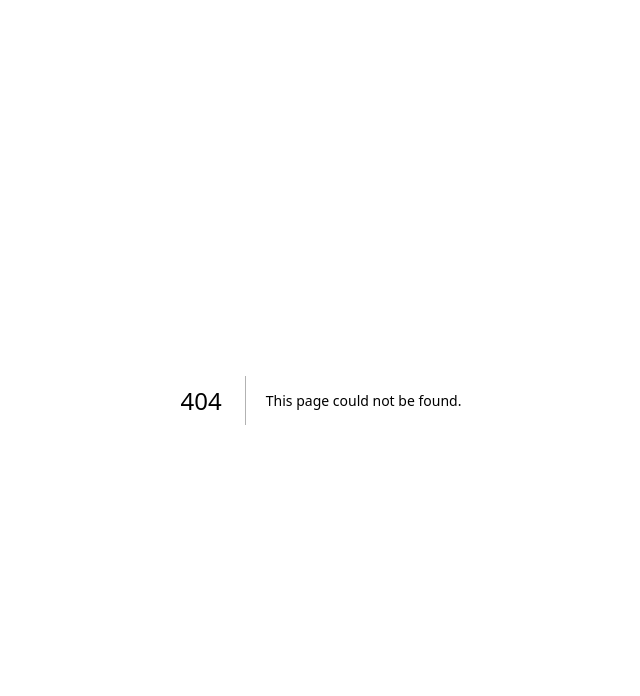
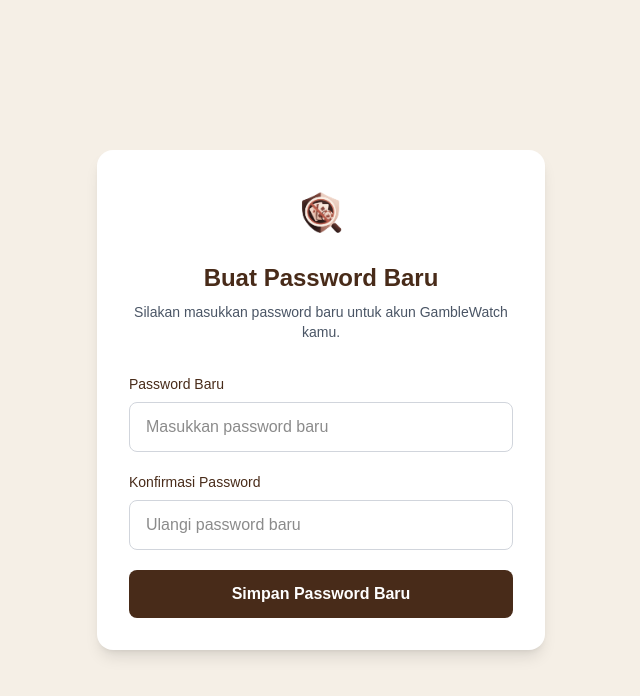
Before and after one commit to AgilePemdigi-2026/GambleWatch, a Next.js app: page /reset-password in a window 1280 px wide. Before the commit this address had no page. Shown: the top 696 px of the page, without its empty margins (319-959 px from the left). Built offline with nearby package versions, Linux system fonts and the light colour scheme.

Commit message:
Add reset password page

```diff
--- /dev/null
+++ b/app/reset-password/page.tsx
@@ -0,0 +1,128 @@
+
+'use client';
+
+import { useState, type FormEvent } from 'react';
+import { useRouter } from 'next/navigation';
+import { createClient } from '@/lib/supabase/client';
+
+export default function ResetPasswordPage() {
+  const router = useRouter();
+
+  const [password, setPassword] = useState('');
+  const [confirmPassword, setConfirmPassword] = useState('');
+  const [loading, setLoading] = useState(false);
+  const [message, setMessage] = useState('');
+  const [error, setError] = useState('');
+
+  const handleResetPassword = async (e: FormEvent) => {
+    e.preventDefault();
+
+    setError('');
+    setMessage('');
+
+    if (password.length < 6) {
+      setError('Password minimal 6 karakter.');
+      return;
+    }
+
+    if (password !== confirmPassword) {
+      setError('Konfirmasi password tidak sesuai.');
+      return;
+    }
+
+    setLoading(true);
+
+    try {
+      const supabase = createClient();
+
+      const { error: updateError } =
+        await supabase.auth.updateUser({
+          password: password,
+        });
+
+      if (updateError) {
+        setError(updateError.message);
+        return;
+      }
+
+      setMessage('Password berhasil diperbarui! Silakan login kembali.');
+
+      setTimeout(() => {
+        router.push('/sign-in/sign-in-masyarakat');
+      }, 2000);
+
+    } catch {
+      setError('Terjadi kesalahan. Silakan coba kembali.');
+    } finally {
+      setLoading(false);
+    }
+  };
+
+  return (
+    <main className="min-h-screen flex items-center justify-center bg-[#f5efe6] px-4">
+      <div className="w-full max-w-md rounded-2xl bg-white p-8 shadow-lg">
+        <div className="text-center mb-8">
+          <img
+            src="/logo.png"
+            alt="GambleWatch Logo"
+            className="h-16 mx-auto mb-4 object-contain"
+          />
+
+          <h1 className="text-2xl font-bold text-[#482b19]">
+            Buat Password Baru
+          </h1>
+
+          <p className="mt-2 text-sm text-gray-600">
+            Silakan masukkan password baru untuk akun GambleWatch kamu.
+          </p>
+        </div>
+
+        <form onSubmit={handleResetPassword} className="space-y-5">
+          <div>
+            <label className="block text-sm font-medium text-[#482b19] mb-2">
+              Password Baru
+            </label>
+            <input
+              type="password"
+              value={password}
+              onChange={(e) => setPassword(e.target.value)}
+              placeholder="Masukkan password baru"
+              required
+              className="w-full rounded-lg border border-gray-300 px-4 py-3 outline-none focus:border-[#482b19]"
+            />
+          </div>
+
+          <div>
+            <label className="block text-sm font-medium text-[#482b19] mb-2">
+              Konfirmasi Password
+            </label>
+            <input
+              type="password"
+              value={confirmPassword}
+              onChange={(e) => setConfirmPassword(e.target.value)}
+              placeholder="Ulangi password baru"
+              required
+              className="w-full rounded-lg border border-gray-300 px-4 py-3 outline-none focus:border-[#482b19]"
+            />
+          </div>
+
+          {error && (
+            <p className="text-sm text-red-600">{error}</p>
+          )}
+
+          {message && (
+            <p className="text-sm text-green-700">{message}</p>
+          )}
+
+          <button
+            type="submit"
+            disabled={loading}
+            className="w-full rounded-lg bg-[#482b19] py-3 font-semibold text-white hover:bg-[#65402b] disabled:opacity-60"
+          >
+            {loading ? 'Menyimpan...' : 'Simpan Password Baru'}
+          </button>
+        </form>
+      </div>
+    </main>
+  );
+}
```
